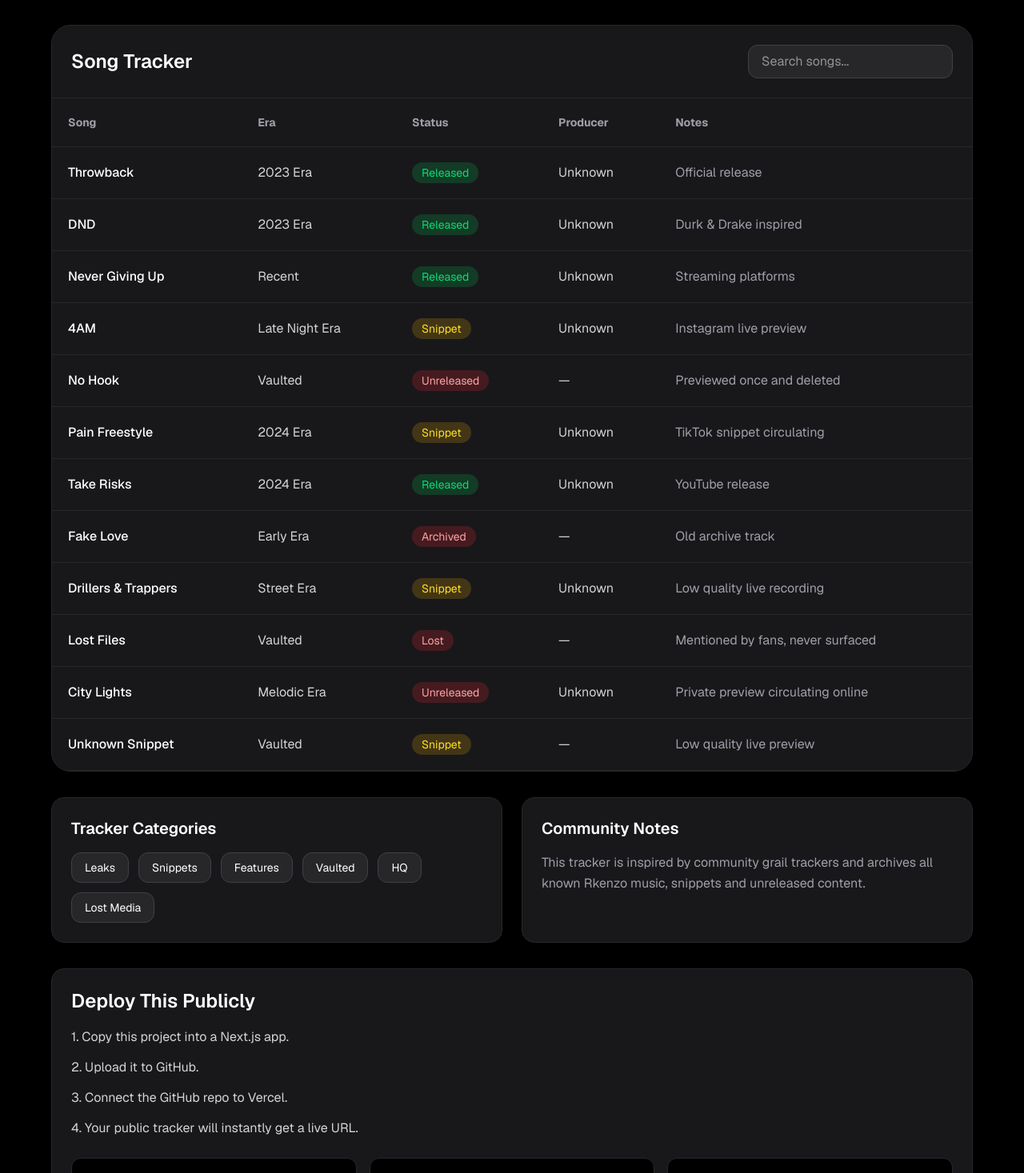
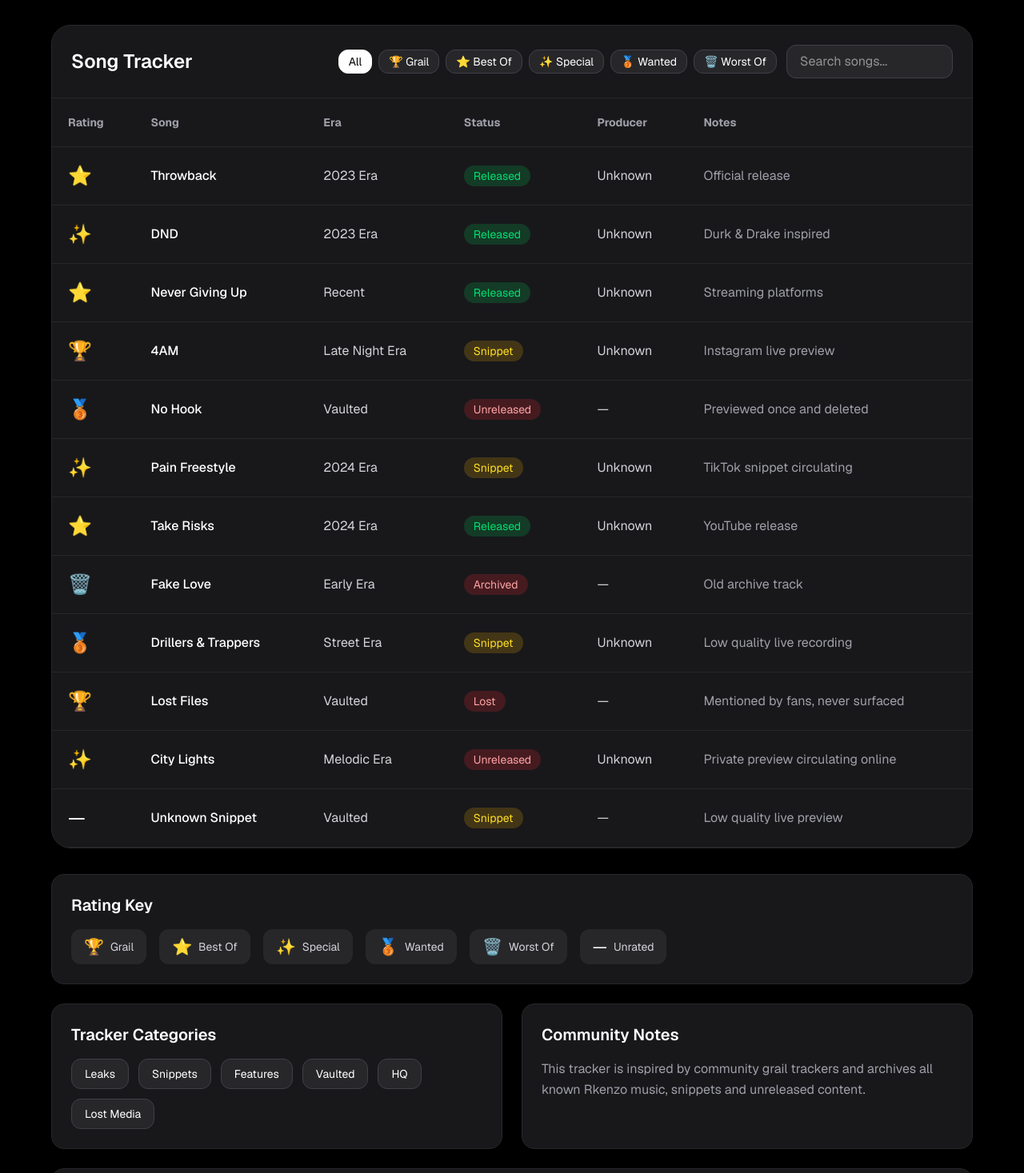
Before and after one commit to KnowKiot/Rkenzo-Tracker, a Next.js app: page / in a window 1280 px wide. Shown: the part 263-1730 px from the top of the page at 80% size. Built offline with nearby package versions, Linux system fonts and the light colour scheme.

Commit message:
added emoji ratings

```diff
--- a/app/page.tsx
+++ b/app/page.tsx
@@ -2,8 +2,19 @@
 
 import { useMemo, useState } from 'react';
 
+const RATINGS = [
+  { emoji: '🏆', label: 'Grail' },
+  { emoji: '⭐', label: 'Best Of' },
+  { emoji: '✨', label: 'Special' },
+  { emoji: '🥉', label: 'Wanted' },
+  { emoji: '🗑️', label: 'Worst Of' },
+  { emoji: '—', label: 'Unrated' },
+];
+
 export default function RkenzoTracker() {
   const [search, setSearch] = useState('');
+  const [filterRating, setFilterRating] = useState('All');
+
   const songs = [
     {
       title: 'Throwback',
@@ -11,6 +22,7 @@ export default function RkenzoTracker() {
       status: 'Released',
       producer: 'Unknown',
       notes: 'Official release',
+      rating: '⭐',
     },
     {
       title: 'DND',
@@ -18,6 +30,7 @@ export default function RkenzoTracker() {
       status: 'Released',
       producer: 'Unknown',
       notes: 'Durk & Drake inspired',
+      rating: '✨',
     },
     {
       title: 'Never Giving Up',
@@ -25,6 +38,7 @@ export default function RkenzoTracker() {
       status: 'Released',
       producer: 'Unknown',
       notes: 'Streaming platforms',
+      rating: '⭐',
     },
     {
       title: '4AM',
@@ -32,6 +46,7 @@ export default function RkenzoTracker() {
       status: 'Snippet',
       producer: 'Unknown',
       notes: 'Instagram live preview',
+      rating: '🏆',
     },
     {
       title: 'No Hook',
@@ -39,6 +54,7 @@ export default function RkenzoTracker() {
       status: 'Unreleased',
       producer: '—',
       notes: 'Previewed once and deleted',
+      rating: '🥉',
     },
     {
       title: 'Pain Freestyle',
@@ -46,6 +62,7 @@ export default function RkenzoTracker() {
       status: 'Snippet',
       producer: 'Unknown',
       notes: 'TikTok snippet circulating',
+      rating: '✨',
     },
     {
       title: 'Take Risks',
@@ -53,6 +70,7 @@ export default function RkenzoTracker() {
       status: 'Released',
       producer: 'Unknown',
       notes: 'YouTube release',
+      rating: '⭐',
     },
     {
       title: 'Fake Love',
@@ -60,6 +78,7 @@ export default function RkenzoTracker() {
       status: 'Archived',
       producer: '—',
       notes: 'Old archive track',
+      rating: '🗑️',
     },
     {
       title: 'Drillers & Trappers',
@@ -67,6 +86,7 @@ export default function RkenzoTracker() {
       status: 'Snippet',
       producer: 'Unknown',
       notes: 'Low quality live recording',
+      rating: '🥉',
     },
     {
       title: 'Lost Files',
@@ -74,6 +94,7 @@ export default function RkenzoTracker() {
       status: 'Lost',
       producer: '—',
       notes: 'Mentioned by fans, never surfaced',
+      rating: '🏆',
     },
     {
       title: 'City Lights',
@@ -81,6 +102,7 @@ export default function RkenzoTracker() {
       status: 'Unreleased',
       producer: 'Unknown',
       notes: 'Private preview circulating online',
+      rating: '✨',
     },
     {
       title: 'Unknown Snippet',
@@ -88,10 +110,10 @@ export default function RkenzoTracker() {
       status: 'Snippet',
       producer: '—',
       notes: 'Low quality live preview',
+      rating: '—',
     },
   ];
 
-  // Fix 1: Compute stats dynamically instead of hardcoding them
   const stats = useMemo(() => ({
     total: songs.length,
     leaks: songs.filter((s) => s.status === 'Leak').length,
@@ -100,17 +122,18 @@ export default function RkenzoTracker() {
   }), []);
 
   const filteredSongs = useMemo(() => {
-    return songs.filter((song) =>
-      [song.title, song.era, song.status, song.notes]
+    return songs.filter((song) => {
+      const matchesSearch = [song.title, song.era, song.status, song.notes]
         .join(' ')
         .toLowerCase()
-        .includes(search.toLowerCase())
-    );
-  }, [search]);
+        .includes(search.toLowerCase());
+      const matchesRating = filterRating === 'All' || song.rating === filterRating;
+      return matchesSearch && matchesRating;
+    });
+  }, [search, filterRating]);
 
   return (
     <div className="min-h-screen bg-black text-white p-8 font-sans">
-      {/* Fix 2: All content inside a single max-w-6xl wrapper */}
       <div className="max-w-6xl mx-auto">
         <div className="mb-10">
           <h1 className="text-5xl font-bold tracking-tight mb-2">
@@ -126,17 +149,14 @@ export default function RkenzoTracker() {
             <p className="text-zinc-400 text-sm">Total Songs</p>
             <h2 className="text-3xl font-bold mt-2">{stats.total}</h2>
           </div>
-
           <div className="bg-zinc-900 border border-zinc-800 rounded-2xl p-5">
             <p className="text-zinc-400 text-sm">Leaks</p>
             <h2 className="text-3xl font-bold mt-2">{stats.leaks}</h2>
           </div>
-
           <div className="bg-zinc-900 border border-zinc-800 rounded-2xl p-5">
             <p className="text-zinc-400 text-sm">Snippets</p>
             <h2 className="text-3xl font-bold mt-2">{stats.snippets}</h2>
           </div>
-
           <div className="bg-zinc-900 border border-zinc-800 rounded-2xl p-5">
             <p className="text-zinc-400 text-sm">Released</p>
             <h2 className="text-3xl font-bold mt-2">{stats.released}</h2>
@@ -144,22 +164,52 @@ export default function RkenzoTracker() {
         </div>
 
         <div className="bg-zinc-900 border border-zinc-800 rounded-3xl overflow-hidden shadow-2xl">
-          <div className="p-6 border-b border-zinc-800 flex items-center justify-between">
+          <div className="p-6 border-b border-zinc-800 flex flex-wrap items-center gap-4 justify-between">
             <h2 className="text-2xl font-semibold">Song Tracker</h2>
+
+            <div className="flex flex-wrap items-center gap-3">
+              <div className="flex flex-wrap gap-2">
+                <button
+                  onClick={() => setFilterRating('All')}
+                  className={`px-3 py-1 rounded-xl text-sm border transition ${
+                    filterRating === 'All'
+                      ? 'bg-white text-black border-white'
+                      : 'bg-zinc-800 border-zinc-700 hover:border-white'
+                  }`}
+                >
+                  All
+                </button>
+                {RATINGS.filter((r) => r.emoji !== '—').map((r) => (
+                  <button
+                    key={r.emoji}
+                    onClick={() => setFilterRating(filterRating === r.emoji ? 'All' : r.emoji)}
+                    title={r.label}
+                    className={`px-3 py-1 rounded-xl text-sm border transition ${
+                      filterRating === r.emoji
+                        ? 'bg-white text-black border-white'
+                        : 'bg-zinc-800 border-zinc-700 hover:border-white'
+                    }`}
+                  >
+                    {r.emoji} {r.label}
+                  </button>
+                ))}
+              </div>
 
               <input
                 type="text"
                 placeholder="Search songs..."
                 value={search}
                 onChange={(e) => setSearch(e.target.value)}
-              className="bg-zinc-800 border border-zinc-700 rounded-xl px-4 py-2 outline-none focus:border-white transition w-64"
+                className="bg-zinc-800 border border-zinc-700 rounded-xl px-4 py-2 outline-none focus:border-white transition w-52"
               />
+            </div>
           </div>
 
           <div className="overflow-x-auto">
             <table className="w-full">
               <thead>
                 <tr className="border-b border-zinc-800 text-zinc-400 text-sm">
+                  <th className="text-left p-5">Rating</th>
                   <th className="text-left p-5">Song</th>
                   <th className="text-left p-5">Era</th>
                   <th className="text-left p-5">Status</th>
@@ -167,13 +217,17 @@ export default function RkenzoTracker() {
                   <th className="text-left p-5">Notes</th>
                 </tr>
               </thead>
-
               <tbody>
                 {filteredSongs.map((song, index) => (
                   <tr
                     key={index}
                     className="border-b border-zinc-800 hover:bg-zinc-800/50 transition"
                   >
+                    <td className="p-5 text-2xl">
+                      <span title={RATINGS.find((r) => r.emoji === song.rating)?.label || ''}>
+                        {song.rating}
+                      </span>
+                    </td>
                     <td className="p-5 font-medium">{song.title}</td>
                     <td className="p-5 text-zinc-300">{song.era}</td>
                     <td className="p-5">
@@ -193,12 +247,32 @@ export default function RkenzoTracker() {
                     <td className="p-5 text-zinc-400">{song.notes}</td>
                   </tr>
                 ))}
+                {filteredSongs.length === 0 && (
+                  <tr>
+                    <td colSpan={6} className="p-10 text-center text-zinc-500">
+                      No songs match your search.
+                    </td>
+                  </tr>
+                )}
               </tbody>
             </table>
           </div>
         </div>
 
-        <div className="mt-8 grid md:grid-cols-2 gap-6">
+        {/* Rating Legend */}
+        <div className="mt-8 bg-zinc-900 border border-zinc-800 rounded-2xl p-6">
+          <h3 className="text-xl font-semibold mb-4">Rating Key</h3>
+          <div className="flex flex-wrap gap-4">
+            {RATINGS.map((r) => (
+              <div key={r.emoji} className="flex items-center gap-2 bg-zinc-800 px-4 py-2 rounded-xl">
+                <span className="text-xl">{r.emoji}</span>
+                <span className="text-sm text-zinc-300">{r.label}</span>
+              </div>
+            ))}
+          </div>
+        </div>
+
+        <div className="mt-6 grid md:grid-cols-2 gap-6">
           <div className="bg-zinc-900 border border-zinc-800 rounded-2xl p-6">
             <h3 className="text-xl font-semibold mb-4">Tracker Categories</h3>
             <div className="flex flex-wrap gap-3">
@@ -221,27 +295,23 @@ export default function RkenzoTracker() {
           </div>
         </div>
 
-        <div className="mt-8 bg-zinc-900 border border-zinc-800 rounded-2xl p-6">
+        <div className="mt-6 bg-zinc-900 border border-zinc-800 rounded-2xl p-6">
           <h3 className="text-2xl font-semibold mb-4">Deploy This Publicly</h3>
-
           <div className="space-y-3 text-zinc-300 leading-relaxed">
             <p>1. Copy this project into a Next.js app.</p>
             <p>2. Upload it to GitHub.</p>
             <p>3. Connect the GitHub repo to Vercel.</p>
             <p>4. Your public tracker will instantly get a live URL.</p>
           </div>
-
           <div className="mt-6 grid md:grid-cols-3 gap-4">
             <div className="bg-black border border-zinc-800 rounded-xl p-4">
               <h4 className="font-semibold mb-2">Frontend</h4>
               <p className="text-zinc-400 text-sm">Next.js + Tailwind CSS</p>
             </div>
-
             <div className="bg-black border border-zinc-800 rounded-xl p-4">
               <h4 className="font-semibold mb-2">Database</h4>
               <p className="text-zinc-400 text-sm">Supabase or Firebase</p>
             </div>
-
             <div className="bg-black border border-zinc-800 rounded-xl p-4">
               <h4 className="font-semibold mb-2">Hosting</h4>
               <p className="text-zinc-400 text-sm">Vercel deployment</p>
@@ -250,5 +320,5 @@ export default function RkenzoTracker() {
         </div>
       </div>
     </div>
-  ); // Fix 3: was ): instead of );
+  );
 }
```
Lines whose indentation alone changed are shown as unchanged.
